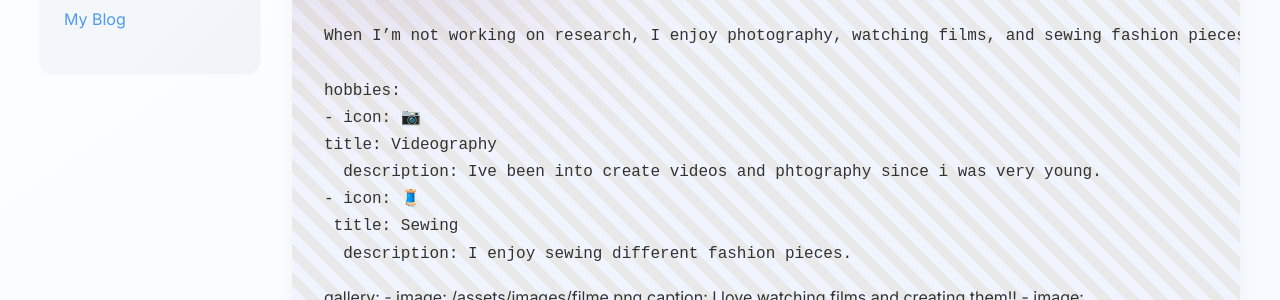
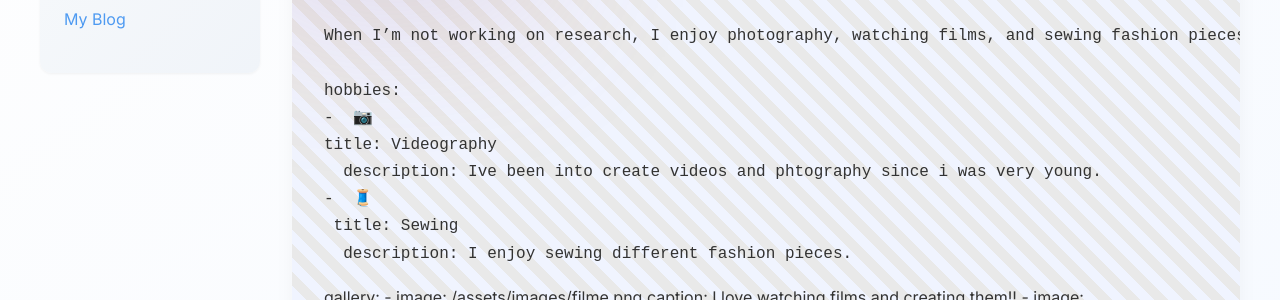
Before and after one commit to alexes22/alexes22.github.io, a Jekyll site: the page built from pages/about-me.md, in a window 1280 px wide. Shown: the part 262-562 px from the top of the page. Built offline with Jekyll 4.4.1, drawn with Linux system fonts in a browser that asks for light colours; our own code applies the rules of GitHub Pages for plain Markdown files; some of the changed lines change nothing that is shown; some of the changed text lies outside the part shown.

Commit message:
Update about-me.md

```diff
--- a/pages/about-me.md
+++ b/pages/about-me.md
@@ -16,10 +16,10 @@
     When I’m not working on research, I enjoy photography, watching films, and sewing fashion pieces.
 
     hobbies:
-    - icon: 📷
+    -  📷
     title: Videography
       description: Ive been into create videos and phtography since i was very young.
-    - icon: 🧵
+    -  🧵
      title: Sewing
       description: I enjoy sewing different fashion pieces.
 
```
